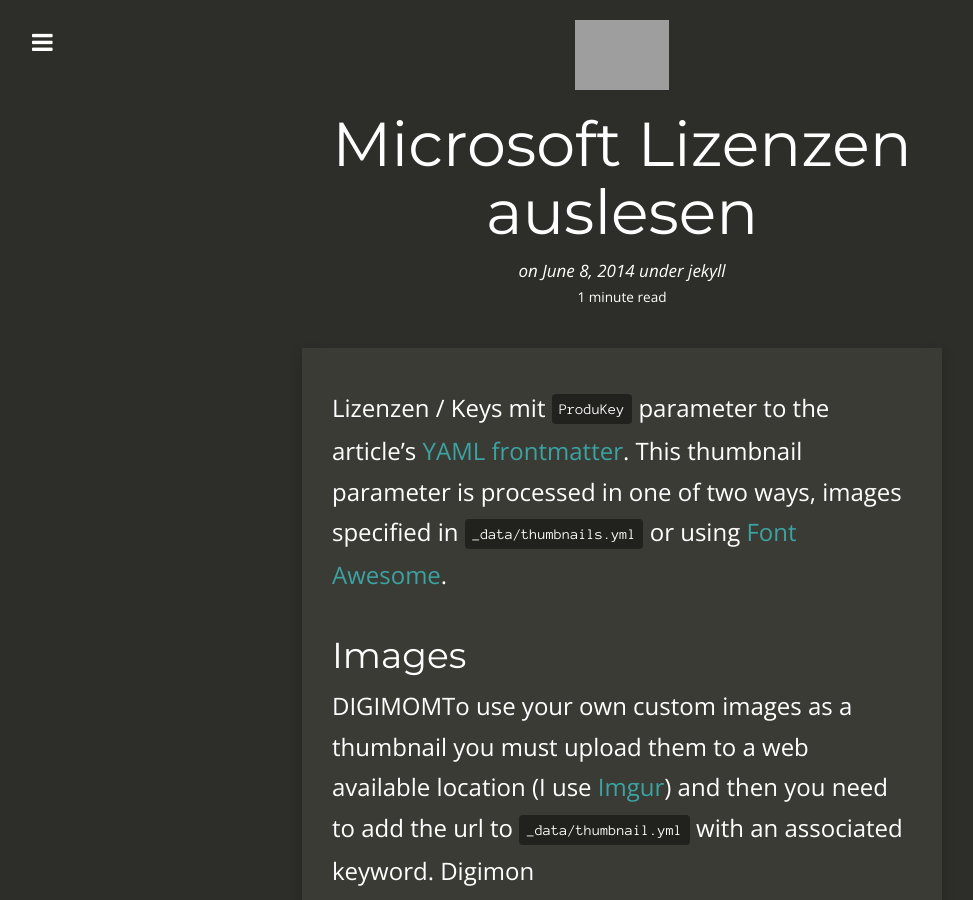
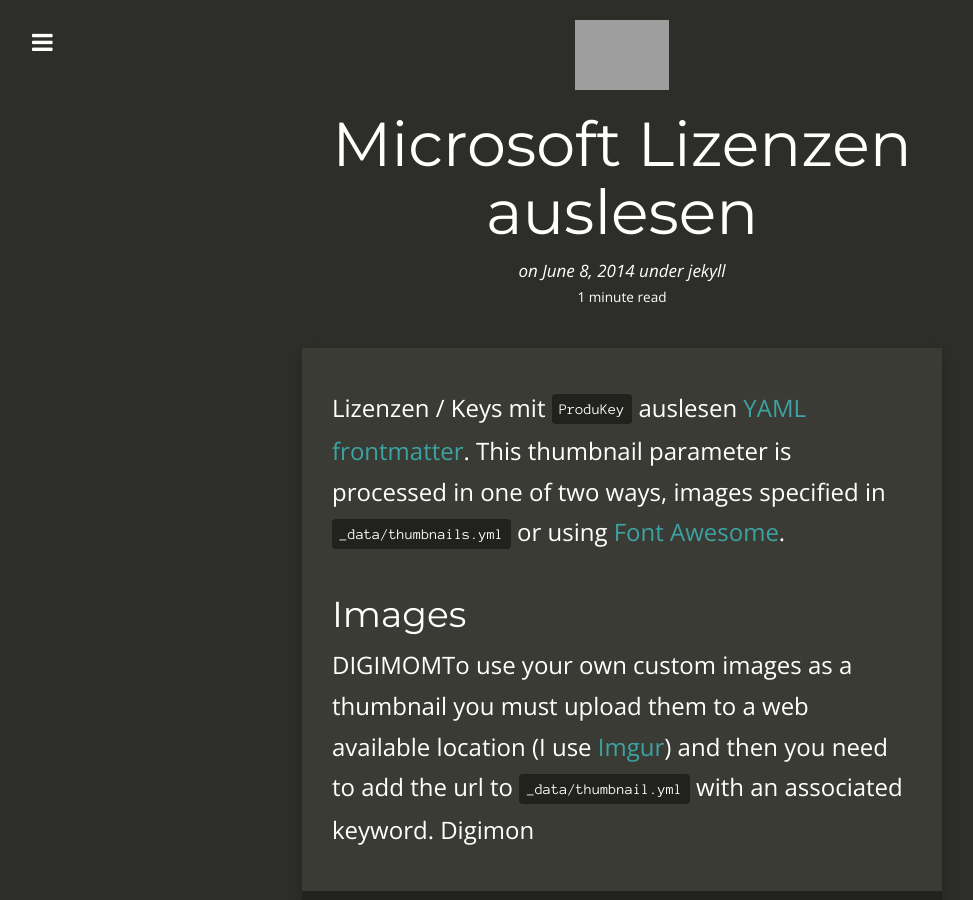
Before and after one commit to eski1337/lblb-it-ffd00, a Jekyll site: the page built from _posts/2014-06-08-using-thumbnails.md, in a window 1280 px wide and 900 px high. Shown: the whole window, without its empty margins (18-991 px from the left). Built offline with Jekyll 4.4.1, drawn with Linux system fonts in a browser that asks for light colours; nearby versions of some CDN libraries; comment, search, counter and statistics services are not loaded; grey boxes are pictures that could not be loaded.

Commit message:
2014-06-08-using-thumbnails.md: changed

```diff
--- a/_posts/2014-06-08-using-thumbnails.md
+++ b/_posts/2014-06-08-using-thumbnails.md
@@ -10,7 +10,7 @@
  - carte noire
 ---
 
-Lizenzen / Keys mit `ProduKey` parameter to the article's
+Lizenzen / Keys mit `ProduKey` auslesen
 [YAML frontmatter][1]. This thumbnail parameter is processed in one of two ways,
 images specified in `_data/thumbnails.yml` or using [Font Awesome][2].
 
```
